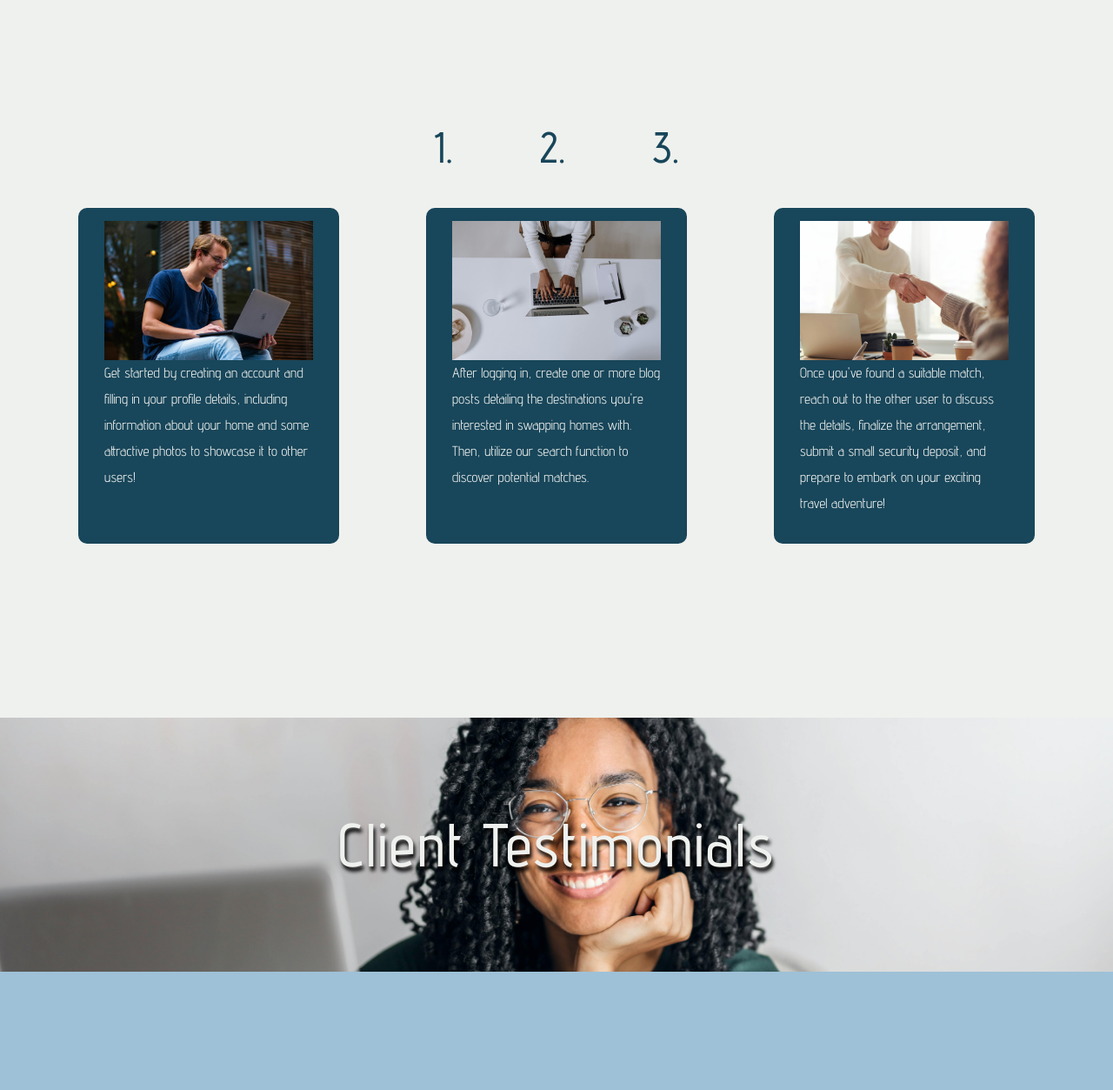
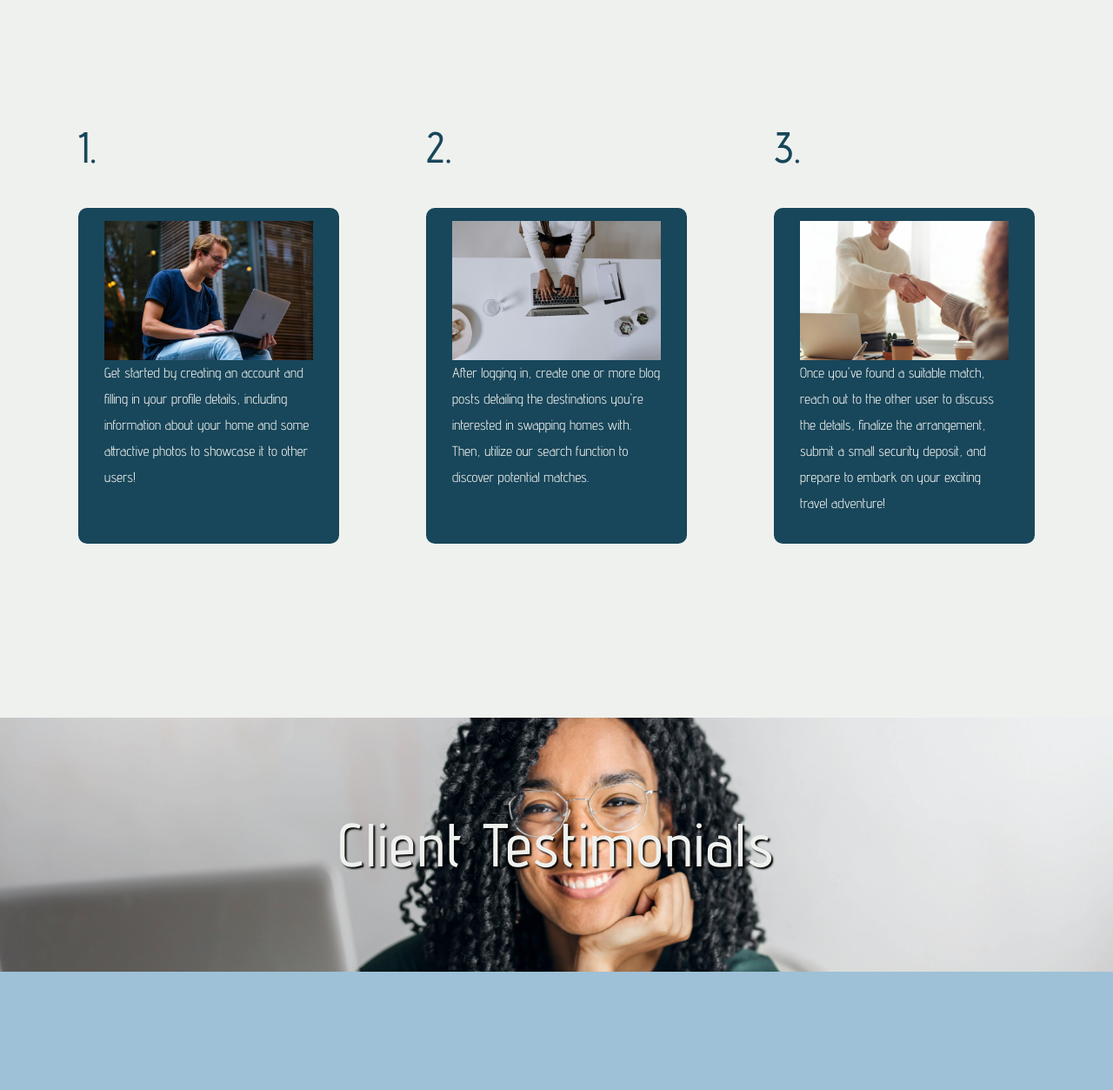
Before and after one commit to SangDooNam/Homeswap, a Django app: page / in a window 1280 px wide; the page is wider, and only the part inside the window is pictured. Shown: the part 1195-2448 px from the top of that part at 87% size. Run offline with Django 5.2, Linux system fonts and the light colour scheme; parts of the project's set-up code (start-up, migrations or seed data) failed here and were passed over; some libraries are stand-ins or nearby versions.

Commit message:
fixed more css issues

```diff
--- a/homeswap/accounts/templates/main/profile.html
+++ b/homeswap/accounts/templates/main/profile.html
@@ -7,7 +7,7 @@
 <section id="middle-section">
     <div style="text-align: center;">
         <br>
-        <h1 style="text-align: center; margin-left: auto; margin-right: auto; width: 100%">{{ profile.username|capfirst }}</h1>
+        <h1 style="text-align: center; margin-left: auto; margin-right: auto; width: 100%; color: #18465a;">{{ profile.username|capfirst }}</h1>
         <br>
         <div class="container">
             <div class="row justify-content-center">
--- a/homeswap/static/css/custom.css
+++ b/homeswap/static/css/custom.css
@@ -190,11 +190,12 @@ article div {
     padding: 15px 30px;
 }
 
+
 h2 {
     font-family: AdventPro;
     font-size: 70px;
     letter-spacing: 2px;
-    text-shadow: 2px 5px 4px black;
+    text-shadow: 2px 2px 2px black;
 }
 
 h3 {
@@ -203,6 +204,12 @@ h3 {
     text-align: left;
     margin: 40px 50px;
 }
+
+.content-numbers h3 {
+    width: 300px;
+}
+
+
 .parallax1 {
     background: url(../img/paralax1.jpg);
     min-height: 300px;
--- a/homeswap/templates/home.html
+++ b/homeswap/templates/home.html
@@ -281,7 +281,7 @@
                 <h2 id="hdiw">How does it work?</h2>
             </div>
             <section class="content">
-                <article>
+                <article class="content-numbers">
                     <h3>1.</h3>
                     <h3>2.</h3>
                     <h3>3.</h3>
```
